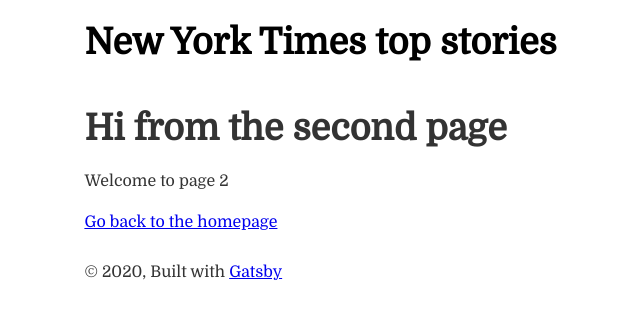
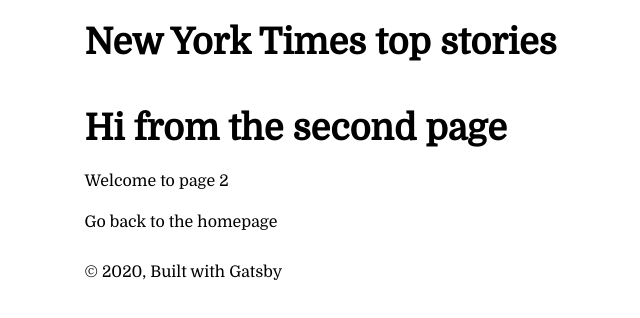
Before and after one commit to PacificRebel/NYTimes-top-stories, a Gatsby site: page /page-2 in a window 1280 px wide. Shown: the whole page, without its empty margins (93-733 px from the left). Built offline with nearby package versions, Linux system fonts and the light colour scheme; Gatsby itself is replaced by a stand-in of ours; a web font is replaced by a local one.

Commit message:
Improve styling on links.

```diff
--- a/src/components/layout.css
+++ b/src/components/layout.css
@@ -12,6 +12,7 @@
   color: hsla(0, 0%, 0%, 0.8);
   font-family: 'Domine', serif;
   font-weight: normal;
+  color: black;
   word-wrap: break-word;
   font-kerning: normal;
   -moz-font-feature-settings: "kern", "liga", "clig", "calt";
@@ -54,9 +55,16 @@
   background-color: transparent;
   -webkit-text-decoration-skip: objects;
 }
-a:active,
+a:link {
+  text-decoration: none;
+  color: black;
+}
+a:active {
+  text-decoration: underline;
+}
 a:hover {
   outline-width: 0;
+  color: lightgray;
 }
 abbr[title] {
   border-bottom: 1px dotted hsla(0, 0%, 0%, 0.5);
@@ -80,7 +88,7 @@
   padding-right: 0;
   padding-top: 0;
   margin-bottom: 1.45rem;
-  color: inherit;
+  color: black;
   font-family: Domine, serif;
   font-weight: bold;
   text-rendering: optimizeLegibility;
```
